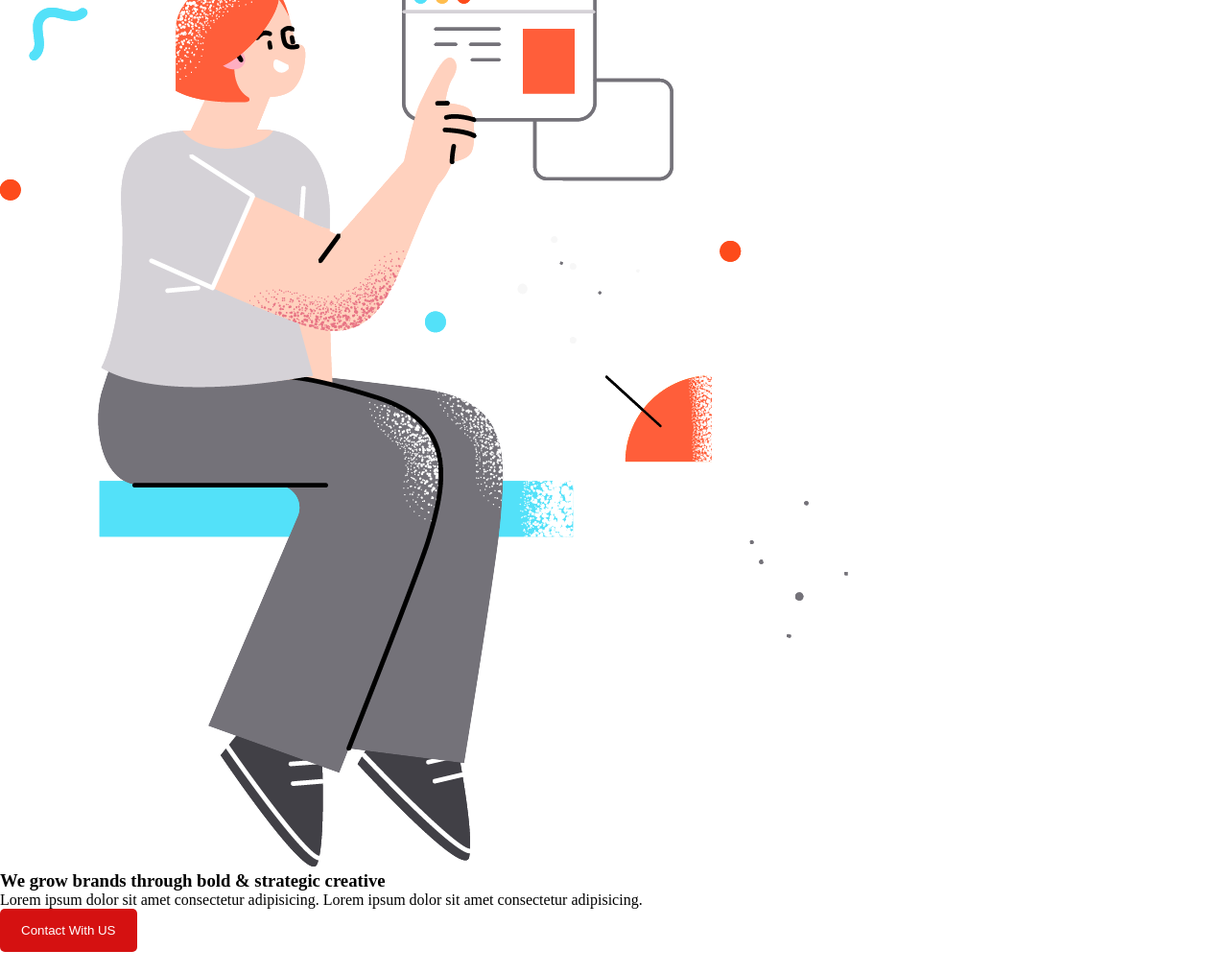
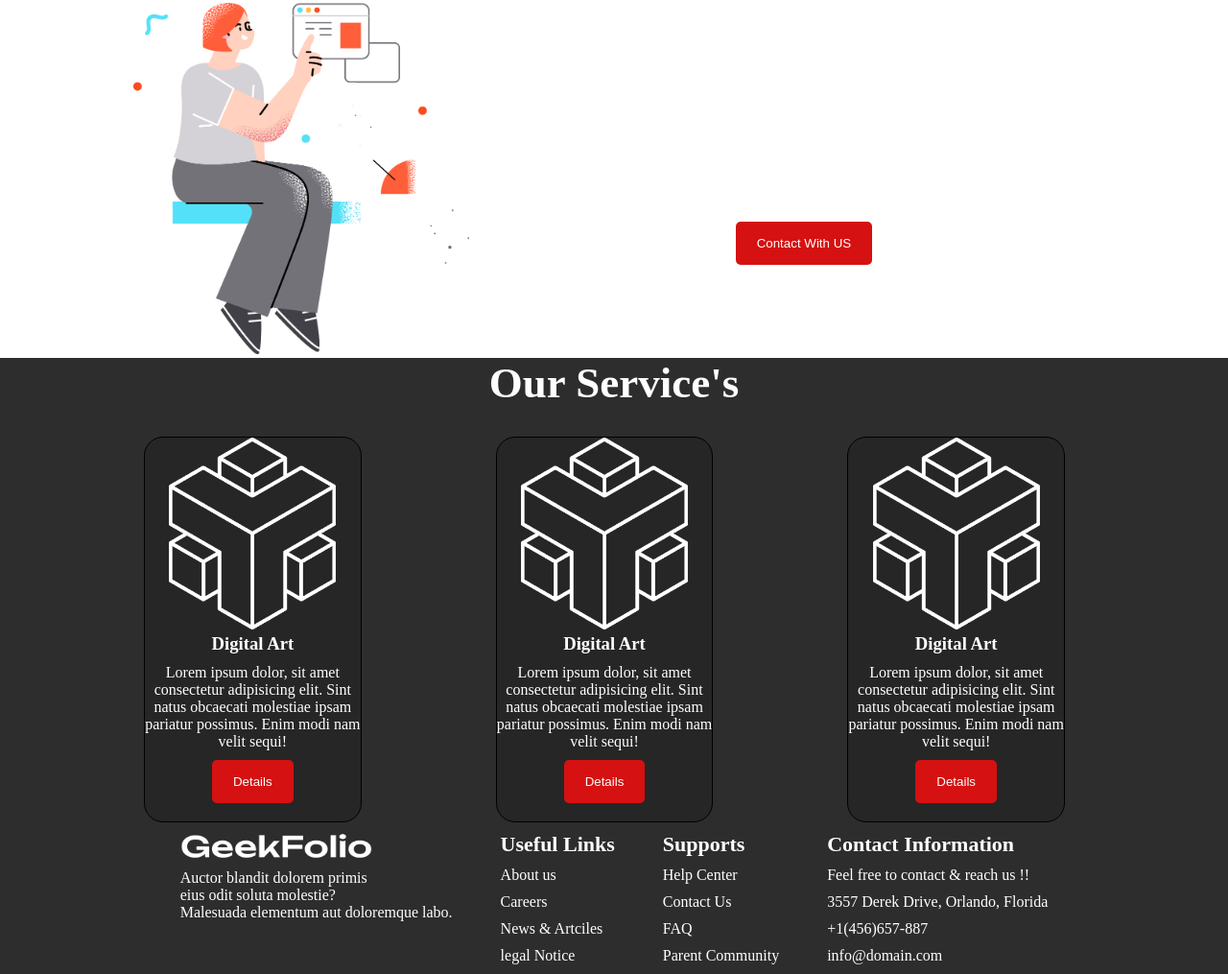
Before and after one commit to mazharulislam-12/digital-products, a plain HTML site: page index.html in a window 1280 px wide. Shown: the part 856-1871 px from the top of the page at 96% size. Before the commit the page ends 1848 px from the top, so only its background shows below. Drawn offline with Linux system fonts and the light colour scheme.

Commit message:
all section added

```diff
--- a/index.html
+++ b/index.html
@@ -47,7 +47,7 @@
     <main>
       <!-- about section start -->
 
-      <h2>About Us</h2>
+      <h2 class="about-heading">About Us</h2>
 
       <div class="about-container">
         <div class="about-image">
@@ -55,9 +55,10 @@
         </div>
 
         <div class="about-text">
-          <h3>We grow brands through
+          <h3>We grow brands through <br>
             bold & strategic creative</h3>
             <p>Lorem ipsum dolor sit amet consectetur adipisicing.
+              <br>
               Lorem ipsum dolor sit amet consectetur adipisicing.</p>
 
               <button class="btn-primary">Contact With US</button>
@@ -66,7 +67,84 @@
       </div>
 
       <!-- about section end -->
+
+      <!-- service section start -->
+
+      <section class="service-section">
+        <h2 class="service-heading">Our Service's</h2>
+
+        <div class="service-continer">
+
+          <div class="box-1">
+            <img src="icon/0.png" alt="">
+            <h3>Digital Art</h3>
+            <p>Lorem ipsum dolor, sit amet consectetur adipisicing elit. Sint natus obcaecati molestiae ipsam pariatur possimus. Enim modi nam velit sequi!</p>
+            <button class="btn-primary">Details</button>
+          </div>
+
+
+          <div class="box-2">
+            <img src="icon/0.png" alt="">
+            <h3>Digital Art</h3>
+            <p>Lorem ipsum dolor, sit amet consectetur adipisicing elit. Sint natus obcaecati molestiae ipsam pariatur possimus. Enim modi nam velit sequi!</p>
+            <button class="btn-primary">Details</button>
+          </div>
+
+          <div class="box-3">
+            <img src="icon/0.png" alt="">
+            <h3>Digital Art</h3>
+            <p>Lorem ipsum dolor, sit amet consectetur adipisicing elit. Sint natus obcaecati molestiae ipsam pariatur possimus. Enim modi nam velit sequi!</p>
+            <button class="btn-primary">Details</button>
+          </div>
+
+
+        </div>
+
+      </section>
+
+
+      <!-- service section end -->
     </main>
+
+
+    <!-- footer section start -->
+
+    <footer>
+      <div class="footer-continer">
+
+        <div class="footer-box">
+          <img src="logo/logo-light.png" alt="">
+          <p>Auctor blandit dolorem primis <br> eius odit soluta molestie? <br> Malesuada elementum aut doloremque labo.</p>
+        </div>
+
+        <div class="footer-box">
+          <h5>Useful Links</h5>
+          <p>About us</p>
+          <p>Careers</p>
+          <p>News & Artciles</p>
+          <p>legal Notice</p>
+        </div>
+
+        <div class="footer-box">
+          <h5>Supports</h5>
+          <p>Help Center</p>
+          <p>Contact Us</p>
+          <p>FAQ</p>
+          <p>Parent Community</p>
+        </div>
+
+        <div class="footer-box">
+          <h5>Contact Information</h5>
+          <p>Feel free to contact & reach us !!</p>
+          <p>3557 Derek Drive, Orlando, Florida</p>
+          <p>+1(456)657-887</p>
+          <p>info@domain.com</p>
+        </div>
+
+      </div>
+    </footer>
+
+    <!-- footer section end -->
 
   </body>
 </html>
--- a/style.css
+++ b/style.css
@@ -58,7 +58,88 @@ nav{
 /* banner section end */
 
 /* about section start */
-.about-container{
+.about-heading{
+    text-align: center;
+    font-size: 45px;
 
 }
+.about-container{
+    display: flex;
+    justify-content: space-around;
+    align-items: center;
+}
+.about-image{
+
+}
+.about-image img{
+    width: 350px;
+}
+.about-text h3{
+   font-size: 30px;
+   margin-bottom: 10px;
+}
+.about-text p{
+    font-size: 18px;
+    margin-bottom: 10px;
+}
 /* about section end */
+
+/* service section start */
+.service-heading{
+    text-align: center;
+    font-size: 45px;
+    margin-bottom: 30px;
+    color: white;
+}
+.service-section{
+    background-color: #2D2D2D;
+    /* margin: 50px 0; */
+}
+.service-continer{
+    display: flex;
+    justify-content: center;
+    gap: 120px;
+    margin-right: 150px;
+    margin-left: 150px;
+}
+.box-1, .box-2, .box-3{
+    border: 1px solid black;
+    background: #262626;
+    align-items: center;
+    text-align: center;
+    margin-right: 20px;
+    width: 300px;
+    height: 400px;
+    border-radius: 20px;
+}
+.box-1, h3, p{
+    color: white;
+    margin-bottom: 10px;
+}
+.box-1 img, .box-2 img, .box-3 img{
+    width: 200px;
+    height: 200px;
+}
+/* service section end */
+
+/* footer section start */
+footer{
+    background-color: #2D2D2D;
+
+
+}
+.footer-box img{
+    width: 200px;
+    height: 35px;
+}
+.footer-box h5{
+    color: white;
+    font-size: 22px;
+    margin-bottom: 10px;
+}
+.footer-continer{
+    display: flex;
+    justify-content: center;
+    gap: 50px;
+}
+/* footer section end */
```
